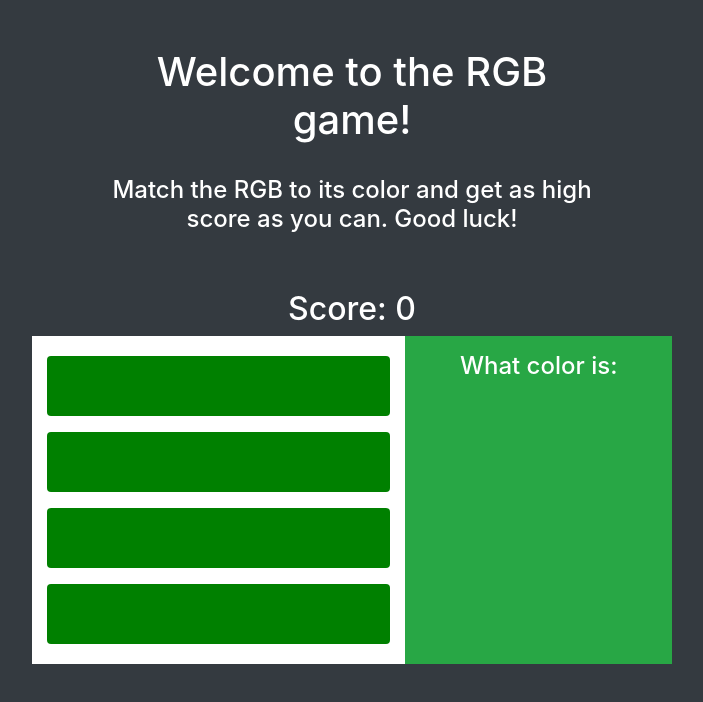
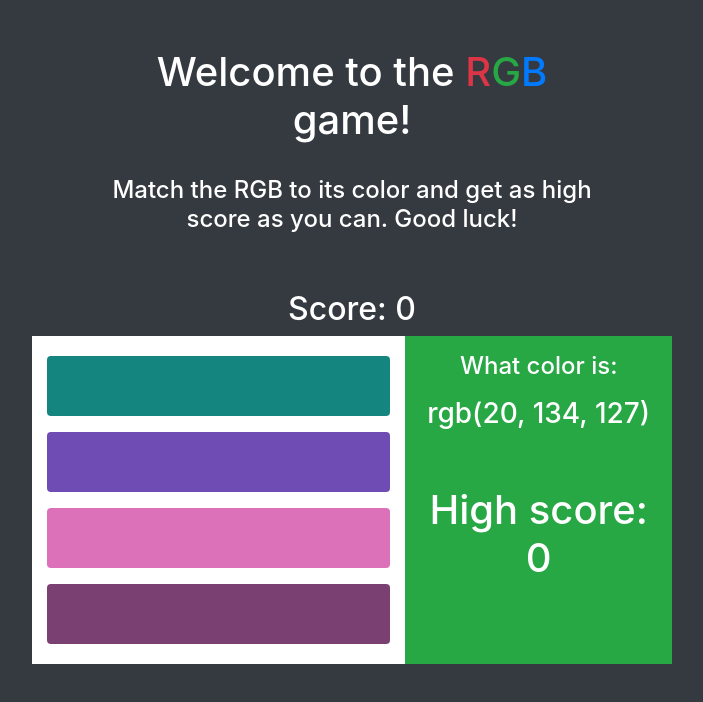
Before and after one commit to samstone1998/RGB-Game, a plain HTML site: page index.html in a window 1280 px wide. Shown: the whole page, without its empty margins (288-991 px from the left). Drawn offline with nearby package versions, Linux system fonts and the light colour scheme; a web font is replaced by a local one.

Commit message:
High score header
Added in a header tag for the high score feature and changed the visuals to make it look nicer. Just added some padding and colors!

```diff
--- a/index.html
+++ b/index.html
@@ -1,4 +1,3 @@
-
 <html>
   <head>
     <title>RGB Game</title>
@@ -11,7 +10,7 @@
     <div class="col-md-6 mx-auto">
 
     <div class="text-center p-5 text-white">
-      <h1>Welcome to the RGB game!</h1>
+      <h1>Welcome to the <span class="text-danger">R</span><span class="text-success">G</span><span class="text-primary">B</span> game!</h1>
       <h4 class="pt-4">Match the RGB to its color and get as high score as you can. Good luck!</h4>
     </div>
     <div class="">
@@ -35,7 +34,8 @@
         </div>
         <div id="game-question-container" class="col-md-5 bg-success py-3 text-white text-center">
           <h4>What color is: </h4>
-          <h3 id="game-question"></h3>
+          <h3 id="game-question" class="pt-2"></h3>
+          <h1 class="pt-5">High score: <span id="game-highest-score"></span></h1>
         </div>
       </div>
     </div>
```
